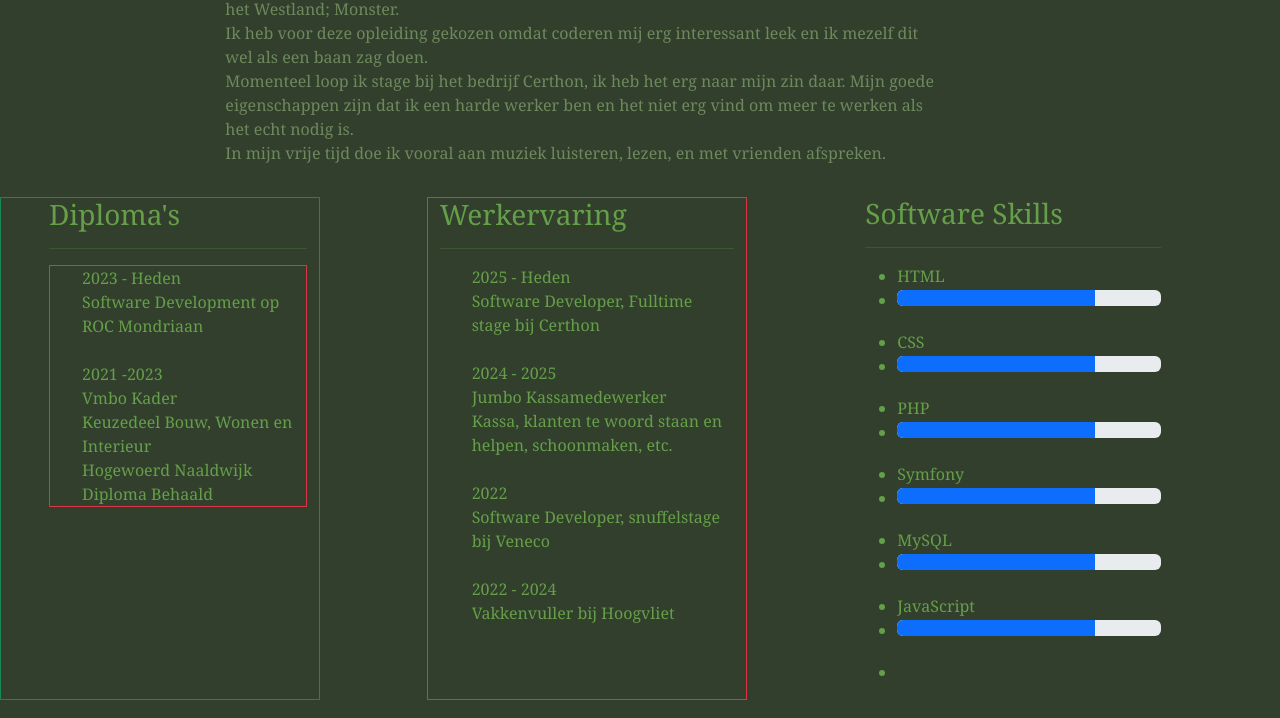
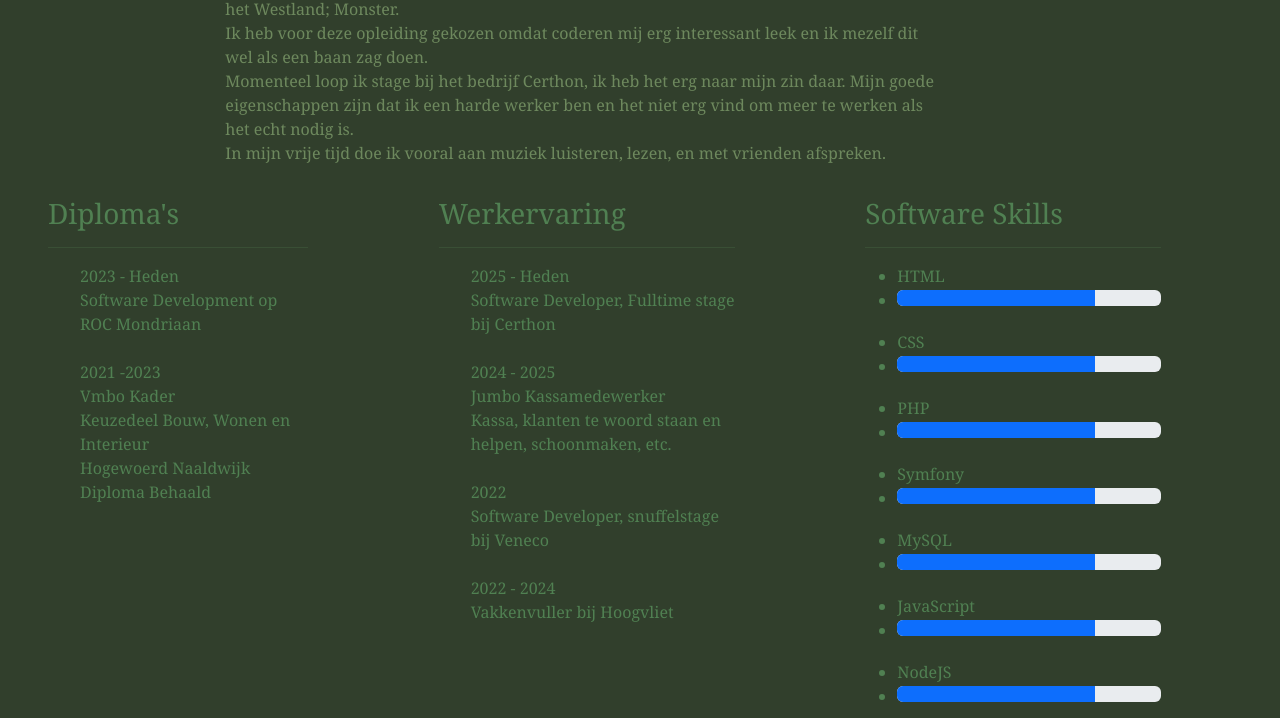
Before and after one commit to d-nieuwenhuijzen/d-nieuwenhuijzen.github.io, a plain HTML site: page about-me.html in a window 1280 px wide. Shown: the part 317-1035 px from the top of the page. Drawn offline with nearby package versions, Linux system fonts and the light colour scheme.

Commit message:
about me afgemaakt voor nu.

```diff
--- a/about-me.html
+++ b/about-me.html
@@ -52,11 +52,11 @@
                 <div class="col-md-3"></div>
             </div>
 
-            <div class="row mt-3">
-                <div class="col-md-3 ps-5 border-success border">
-                    <h3>Diploma's</h3>
+            <div class="row mt-3 sec-success">
+                <div class="col-md-3 ps-5">
+                    <h3 class="">Diploma's</h3>
                     <hr>
-                    <ul class="border border-danger">
+                    <ul>
                         <li class="list-group-item">2023 - Heden</li>
                         <li class="list-group-item">
                             Software Development op ROC Mondriaan
@@ -73,7 +73,7 @@
                     </ul>
                 </div>
                 <div class="col-md-1"></div>
-                <div class="col-md-3 border border-danger">
+                <div class="col-md-3">
                     <h3>Werkervaring</h3>
                     <hr>
                     <ul>
@@ -145,7 +145,13 @@
                             </div>
                         </li>
                         <br>
-                        <li></li>
+                        <li>NodeJS</li>
+                            <li>
+                             <div class="progress" role="progressbar" aria-label="Basic example" aria-valuenow="75"
+                                aria-valuemin="0" aria-valuemax="100">
+                                <div class="progress-bar w-75"></div>
+                            </div>
+                        </li>
                     </ul>
                 </div>
                 <div class="col-md-1"></div>
--- a/css/style.css
+++ b/css/style.css
@@ -13,6 +13,7 @@
     --dove: #2c9a43;
     --butterfly: #669f49;
     --shadow: #495f44;
+    --sec-success: #508052;
 }
 
 body {
@@ -73,3 +74,7 @@ a {
     color: #FFFFFF;
         text-decoration: none;
     }
+
+.sec-success {
+    color: var(--sec-success);
+}
```
